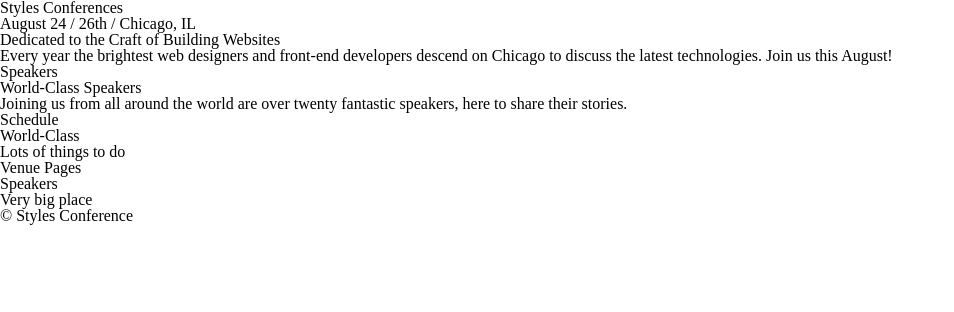
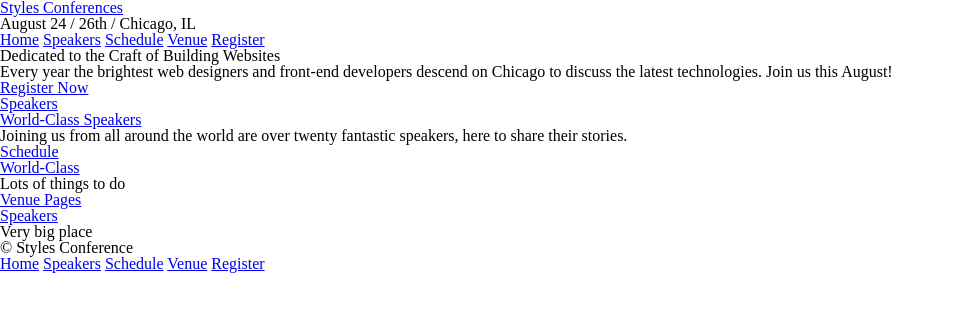
Before and after one commit to hugo-pb/lighthouse-js-fundamentals, a plain HTML site: page styles-conference/index.html in a window 1280 px wide. Shown: the whole page, without its empty margins (0-954 px from the left). Drawn offline with Linux system fonts and the light colour scheme.

Commit message:
added links

```diff
--- a/styles-conference/index.html
+++ b/styles-conference/index.html
@@ -7,33 +7,54 @@
 </head>
 <body>
   <header>
-  <h1>Styles Conferences</h1>
+  <h1><a href="index.html"> Styles Conferences </a></h1>
   <h3> August 24 / 26th / Chicago, IL </h3>
+
+<nav>
+<a href="index.html">Home</a>
+<a href="speakers.html">Speakers</a>
+<a href="schedule.html">Schedule</a>
+<a href="venue.html">Venue</a>
+<a href="register.html">Register</a>
+</nav>
 </header>
 <section>
   <h2>Dedicated to the Craft of Building Websites</h2>
 <p>Every year the brightest web designers and front-end developers descend on Chicago to discuss the latest technologies. Join us this August!</p>
+<a href="register.html">Register Now</a>
+
 </section>
 <section>
 
   <section>
+    <a href="speakers.html">
     <h5>Speakers</h5>
-    <h3>World-Class Speakers</h3>
+    <h3>World-Class Speakers</h3> </a>
     <p>Joining us from all around the world are over twenty fantastic speakers, here to share their stories.</p>
   </section>
   <section>
+    <a href="schedule.html">
     <h5>Schedule</h5>
-    <h3>World-Class </h3>
+    <h3>World-Class </h3> </a>
     <p>Lots of things to do</p>
   </section>
   <section>
+    <a href="venue.html">
     <h5>Venue Pages</h5>
-    <h3> Speakers</h3>
+    <h3> Speakers</h3> </a>
     <p>Very big place</p>
   </section>
 </section>
 <footer>
   <small>&copy; Styles Conference</small>
+  <nav>
+    <a href="index.html">Home</a>
+    <a href="speakers.html">Speakers</a>
+    <a href="schedule.html">Schedule</a>
+    <a href="venue.html">Venue</a>
+    <a href="register.html">Register</a>
+  </nav>
+
 </footer>
 </body>
 </html>
```
